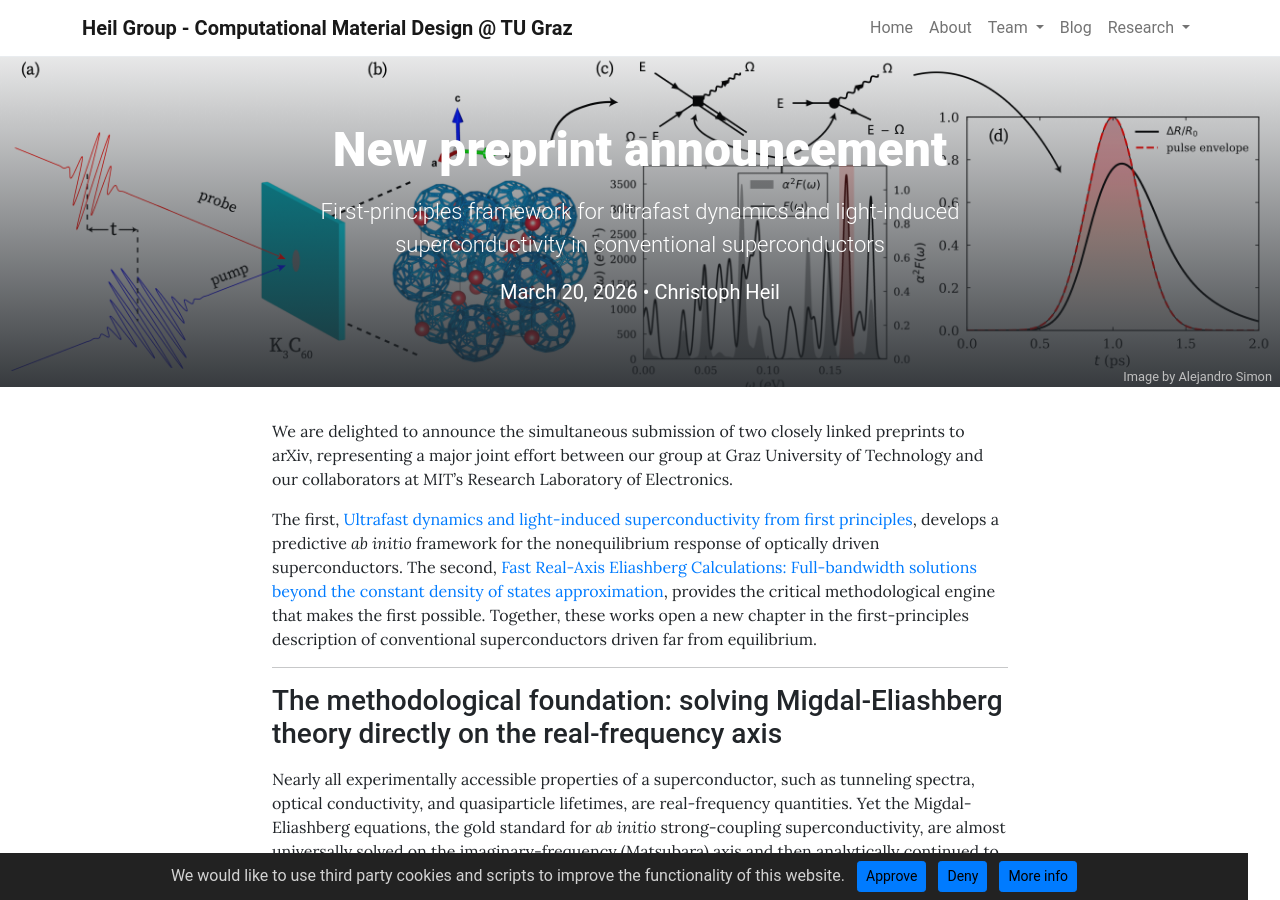
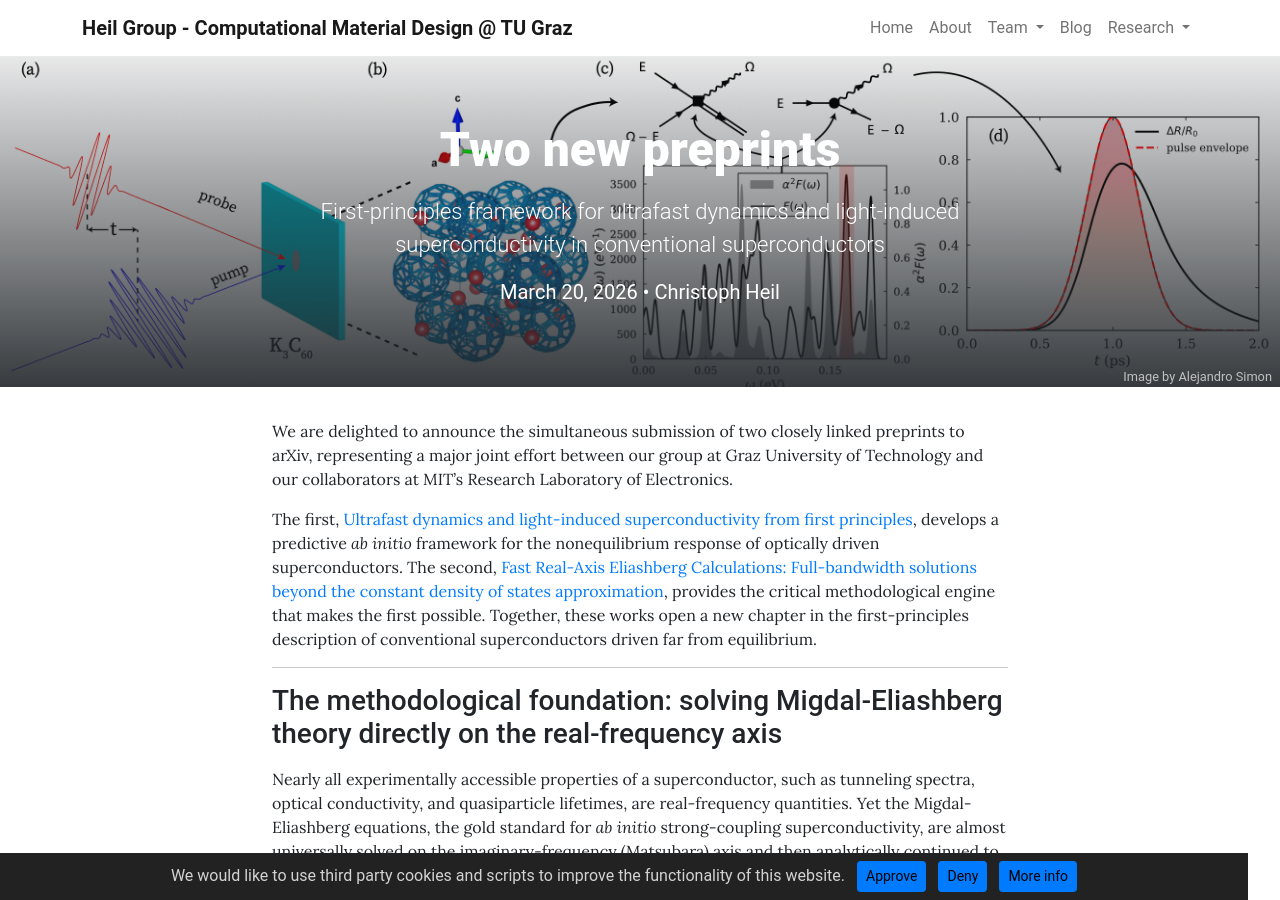
Before and after one commit to cheil/cheil.github.io, a Jekyll site: the page built from _posts/2026-03-20-new-preprint_ultrafast.md, in a window 1280 px wide and 900 px high. Built offline with Jekyll 4.4.1, drawn with Linux system fonts in a browser that asks for light colours; comment, search, counter and statistics services are not loaded.

Commit message:
new preprints

```diff
--- a/_posts/2026-03-20-new-preprint_ultrafast.md
+++ b/_posts/2026-03-20-new-preprint_ultrafast.md
@@ -1,5 +1,5 @@
 ---
-title: New preprint announcement
+title: Two new preprints
 description: First-principles framework for ultrafast dynamics and light-induced superconductivity in conventional superconductors
 background:
   img: "../../../assets/theme/images/ultrafast_Fig1.png"
```
